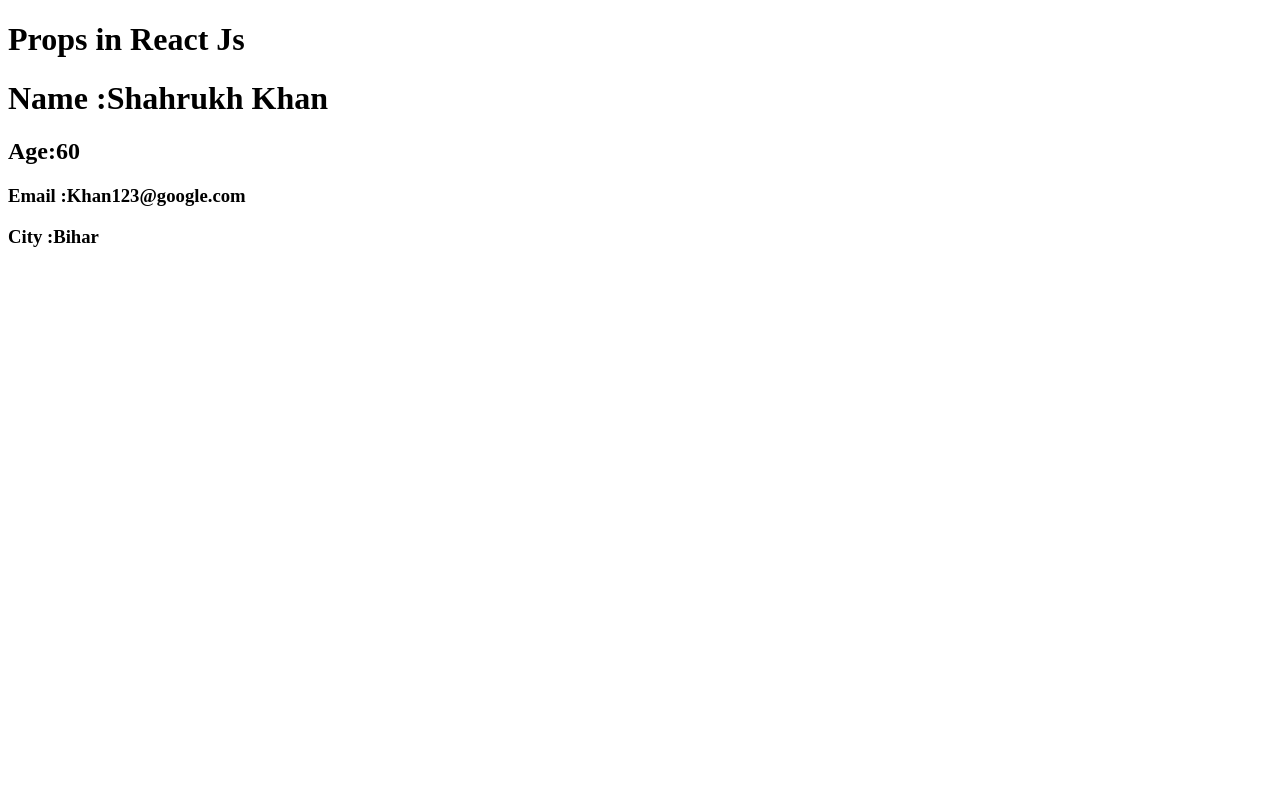
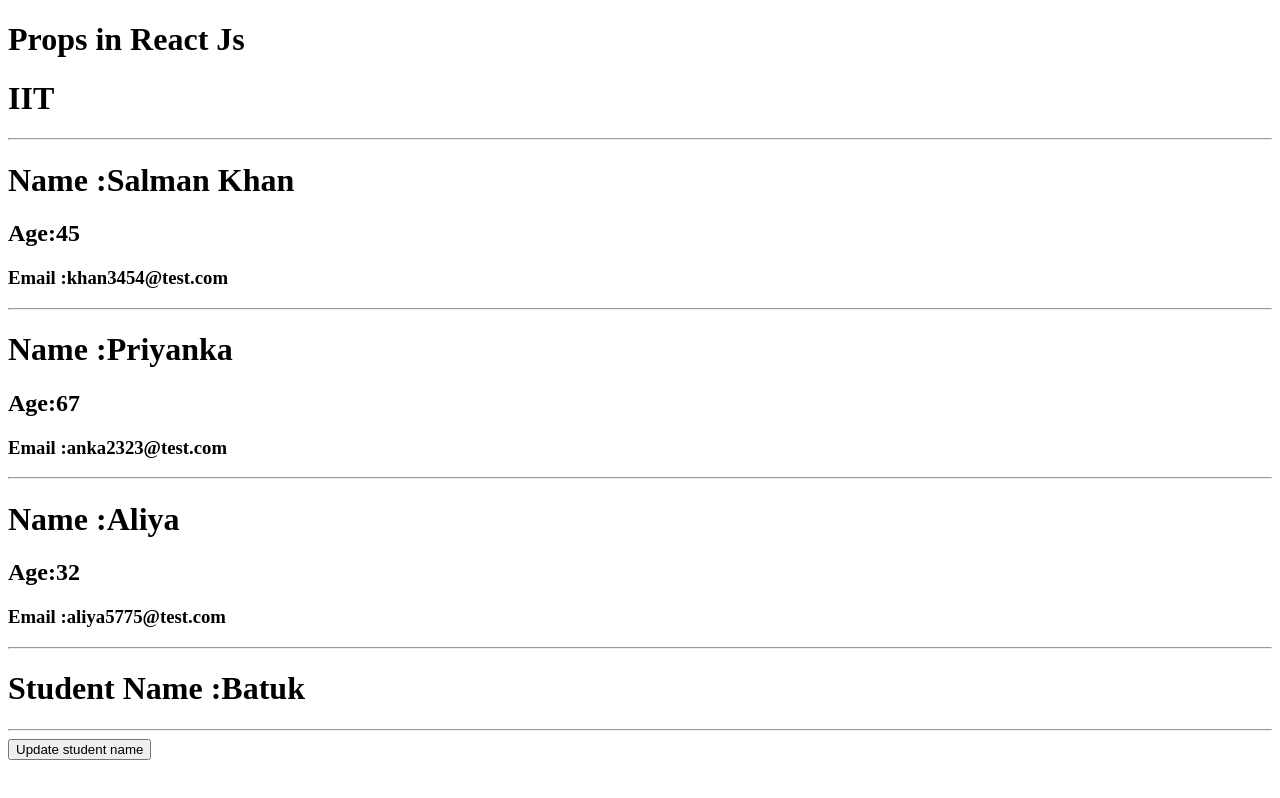
Before and after one commit to Suhani190803/React-blog, a React (Vite) app: page / in a window 1280 px wide. Built offline with nearby package versions, Linux system fonts and the light colour scheme.

Commit message:
Props in React-JS

```diff
--- a/src/App.jsx
+++ b/src/App.jsx
@@ -1,12 +1,49 @@
+import { useState } from "react";
+import College from "./College";
+import Student from "./Student";
 import User1 from "./User1";
 
+
 function App(){
+  //  let userName =  "Salman Khan" ;
+  //  let age = 30;
+  //  let email = "Salman324@google.com"
+
+  let userObject = {
+    name : "Salman Khan",
+    age : "45",
+    email : "khan3454@test.com"
+  }
+  let userObject2 = {
+    name : "Priyanka",
+    age : "67",
+    email : "anka2323@test.com"
+  }
+  let userObject3 = {
+    name : "Aliya",
+    age : "32",
+    email : "aliya5775@test.com"
+  }
+
+  let collegeNames =["IIT", "NIT","DU","MIT"]
+    const[student,setStudent] = useState("Batuk")
 
     return(
       <div>
         <h1>Props in React Js</h1>
+        <College name = {collegeNames[0]}/>
+        {/* <College name = {collegeNames[1]}/> */}
+        {/* <College name = {collegeNames[2]}/> */}
+        {/* <College name = {collegeNames[3]}/> */}
 
-        <User1 name="Shahrukh Khan" age ={60} email = "Khan123@google.com" city = "Bihar" />
+        {/* <User1 name={userName} age ={age} email = {email}  />  */}
+        <User1 user = {userObject}/>
+        <User1 user = {userObject2}/>
+        <User1 user = {userObject3}/>
+
+        { student && <Student name = {student}/>}
+        <button onClick={()=>setStudent("Batuk")}>Update student name</button>
+
       </div>
     )
 
--- /dev/null
+++ b/src/College.jsx
@@ -0,0 +1,12 @@
+
+
+function College({name}){
+
+
+    return(
+        <div>
+            <h1>{name}</h1>
+        </div>
+    )
+}
+export default College;
--- /dev/null
+++ b/src/Student.jsx
@@ -0,0 +1,10 @@
+ function Student({name}){
+    return(
+        <div>
+            <hr/>
+            <h1> Student Name :{name}</h1>
+            <hr/>
+        </div>
+    )
+ }
+ export default Student;
--- a/src/User1.jsx
+++ b/src/User1.jsx
@@ -1,10 +1,11 @@
-function User1({name,age ,email ,city}){
+function User1({user}){
     return(
         <div>
-            <h1>Name :{name}</h1>
-            <h2>Age:{age}</h2>
-            <h3>Email :{email}</h3>
-            <h3>City :{city}</h3>
+            <hr/>
+            <h1>Name :{user.name}</h1>
+            <h2>Age:{user.age}</h2>
+            <h3>Email :{user.email}</h3>
+            {/* <h3>City :{city}</h3> */}
         </div>
     )
 }
```
